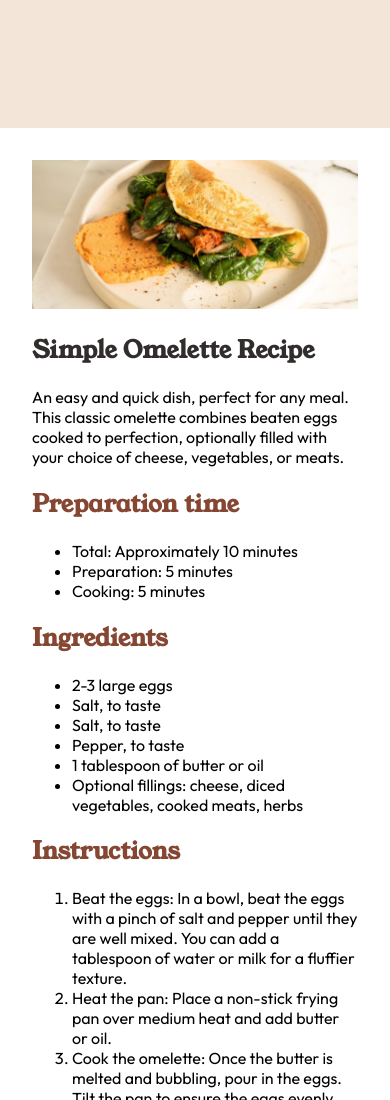
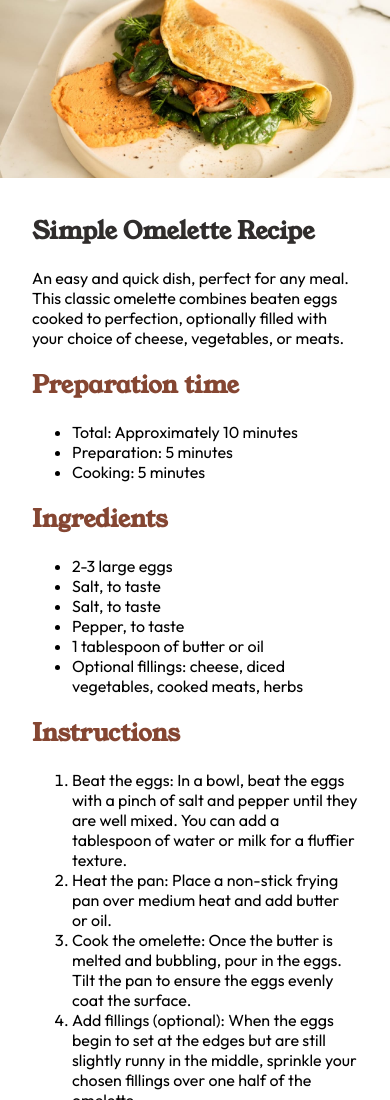
Before and after one commit to splanco/recipe-page, a plain HTML site: page index.html in a window 390 px wide. Shown: the top 1100 px of the page. Drawn offline with Linux system fonts and the light colour scheme.

Commit message:
adding a media query to adjust style for mobile

```diff
--- a/styles.css
+++ b/styles.css
@@ -53,12 +53,32 @@ h2 {
 }
 
 .card {
-    width: min(100%, 46rem);
+    width: min(90%, 46rem);
     background-color: var(--white);
     padding: clamp(1.5rem, 2rem, 3rem);
     margin: 8rem 0;
+    border-radius: 1.25rem;
 }
 
 .recipe-image {
     width: 100%;
+    border-radius: 0.75rem;
 }
+
+@media screen and (max-width: 450px) {
+    h1 {
+        margin-block-start: calc(clamp(1.5rem, 2rem, 3rem) * 2);
+    }
+
+    .card {
+        width: 100%;
+        margin: 0;
+        border-radius: 0;
+    }
+
+    .recipe-image {
+        width: calc(100% + (clamp(1.5rem, 2rem, 3rem) * 2));
+        border-radius: 0;
+        margin: calc(clamp(1.5rem, 2rem, 3rem) * -1);
+    }
+}
```
